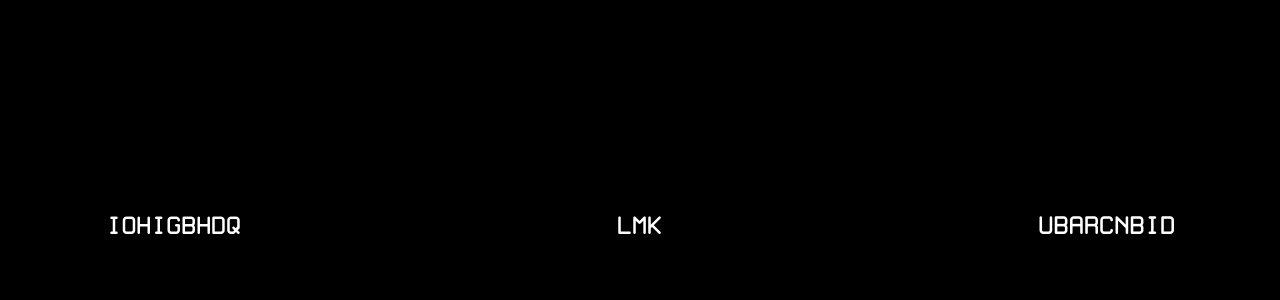
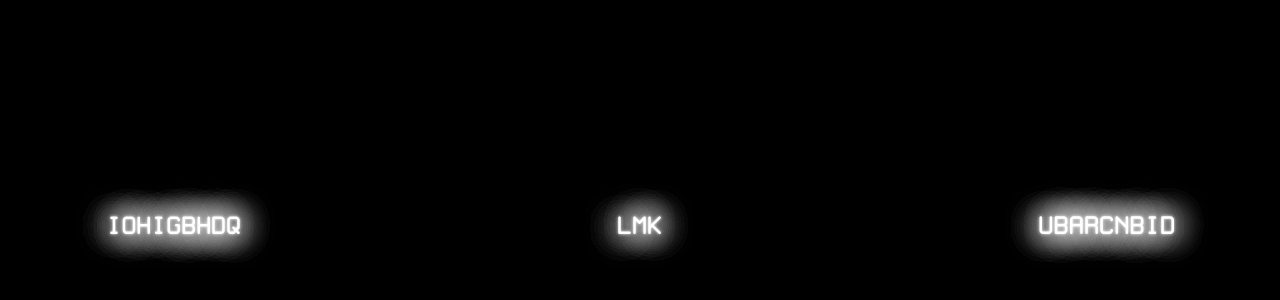
Before and after one commit to adesignsm/life-labs, a React (Create React App) app: page / in a window 1280 px wide. Shown: the part 174-474 px from the top of the page. Built offline with nearby package versions, Linux system fonts and the light colour scheme.

Commit message:
added glow to entry page

```diff
--- a/src/Components/EntryPage/index.css
+++ b/src/Components/EntryPage/index.css
@@ -21,4 +21,5 @@
     transform: scale(0.0005);
     opacity: 0.0005;
     filter: blur(50px);
+    text-shadow: 0 0 100px #fff, 0 0 10px #fff, 0 0 100px #fff, 0 0 100px #fff, 0 0 100px #fff, 0 0 100px #fff, 0 0 100px #fff;
 }
```
